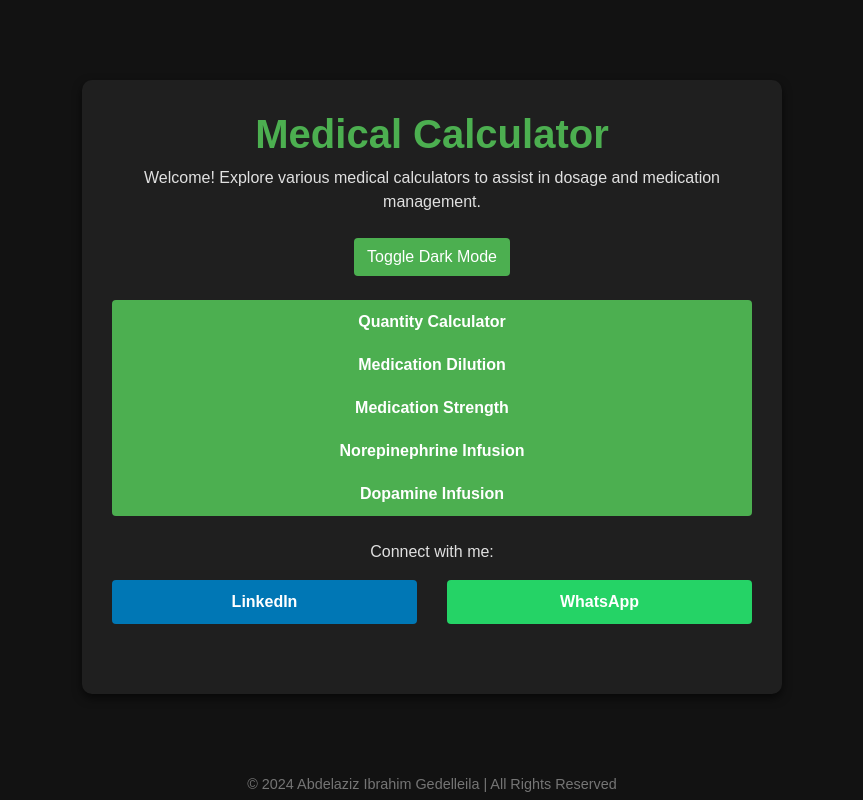
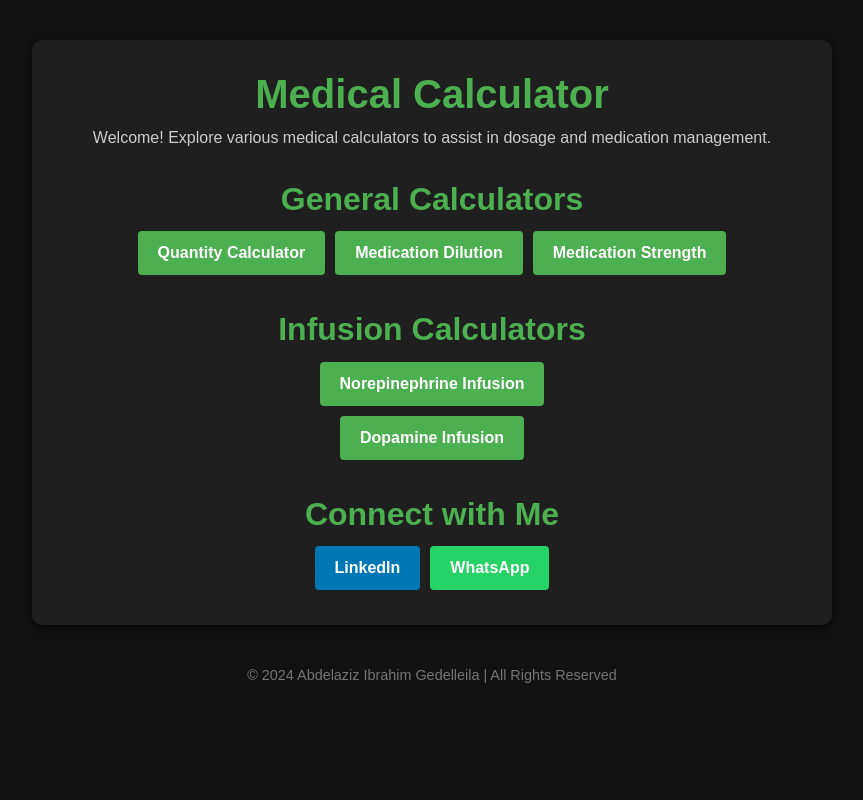
Before and after one commit to AbdelazizGedella/Calculator, a plain HTML site: page main.html in a window 1280 px wide. Shown: the whole page, without its empty margins (208-1071 px from the left). Drawn offline with nearby package versions, Linux system fonts and the light colour scheme.

Commit message:
Update main.html

```diff
--- a/main.html
+++ b/main.html
@@ -13,24 +13,26 @@
             font-family: Arial, sans-serif;
         }
         .container {
-            max-width: 700px;
-            margin: 10vh auto;
+            max-width: 800px;
+            margin-top: 5vh;
+            margin-bottom: 5vh;
             padding: 30px;
             background-color: #1f1f1f;
             border-radius: 10px;
             box-shadow: 0 4px 10px rgba(0, 0, 0, 0.6);
         }
-        h1 {
-            font-size: 2.5rem;
+        h1, h2 {
             color: #4caf50;
             font-weight: bold;
         }
         p {
             font-size: 1rem;
+            color: #cccccc;
         }
         .btn-custom {
             font-weight: bold;
             padding: 10px 20px;
+            margin: 5px;
             border: none;
             transition: all 0.3s ease;
         }
@@ -55,15 +57,8 @@
         .btn-whatsapp:hover {
             background-color: #1da851;
         }
-        .toggle-dark-mode {
-            background-color: #4caf50;
-            color: #fff;
-        }
-        .toggle-dark-mode:hover {
-            background-color: #388e3c;
-        }
-        .btn-group .btn {
-            margin: 5px;
+        .section {
+            margin-top: 30px;
         }
         footer {
             margin-top: 20px;
@@ -77,27 +72,33 @@
 
 <div class="container text-center">
     <h1>Medical Calculator</h1>
-    <p class="mb-4">Welcome! Explore various medical calculators to assist in dosage and medication management.</p>
+    <p>Welcome! Explore various medical calculators to assist in dosage and medication management.</p>
 
-    <!-- Dark Mode Toggle -->
-    <button class="btn toggle-dark-mode mb-4" onclick="toggleDarkMode()">Toggle Dark Mode</button>
-
-    <!-- Calculator Links -->
-    <div class="btn-group-vertical d-md-block d-sm-inline-block d-block text-center">
-        <a href="https://abdelazizgedella.github.io/Calculator/index.html" target="_blank" class="btn btn-custom btn-calculator">Quantity Calculator</a><br>
-        <a href="https://abdelazizgedella.github.io/Calculator/index2.html" target="_blank" class="btn btn-custom btn-calculator">Medication Dilution</a><br>
-        <a href="https://abdelazizgedella.github.io/Calculator/index3.html" target="_blank" class="btn btn-custom btn-calculator">Medication Strength</a><br>
-        <a href="https://abdelazizgedella.github.io/Calculator/norepinephrine.html" target="_blank" class="btn btn-custom btn-calculator">Norepinephrine Infusion</a><br>
-        <a href="https://abdelazizgedella.github.io/Calculator/dopamine.html" target="_blank" class="btn btn-custom btn-calculator">Dopamine Infusion</a>
+    <!-- General Calculators Section -->
+    <div class="section">
+        <h2>General Calculators</h2>
+        <div class="d-flex flex-wrap justify-content-center">
+            <a href="https://abdelazizgedella.github.io/Calculator/index.html" target="_blank" class="btn btn-custom btn-calculator">Quantity Calculator</a>
+            <a href="https://abdelazizgedella.github.io/Calculator/index2.html" target="_blank" class="btn btn-custom btn-calculator">Medication Dilution</a>
+            <a href="https://abdelazizgedella.github.io/Calculator/index3.html" target="_blank" class="btn btn-custom btn-calculator">Medication Strength</a>
+        </div>
     </div>
 
-    <p class="mt-4">Connect with me:</p>
-    <div class="row">
-        <div class="col-12 col-md-6 mb-3">
-            <a href="https://www.linkedin.com/in/abdelaziz-ibrahim-gedeleila-773b2b141" target="_blank" class="btn btn-custom btn-linkedin btn-block">LinkedIn</a><br>
+    <!-- Infusion Calculators Section -->
+    <div class="section">
+        <h2>Infusion Calculators</h2>
+        <div class="d-flex flex-column align-items-center">
+            <a href="https://abdelazizgedella.github.io/Calculator/norepinephrine.html" target="_blank" class="btn btn-custom btn-calculator">Norepinephrine Infusion</a>
+            <a href="https://abdelazizgedella.github.io/Calculator/dopamine.html" target="_blank" class="btn btn-custom btn-calculator">Dopamine Infusion</a>
         </div>
-        <div class="col-12 col-md-6 mb-3">
-            <a href="https://wa.me/966536564235" target="_blank" class="btn btn-custom btn-whatsapp btn-block">WhatsApp</a>
+    </div>
+
+    <!-- Contact Section -->
+    <div class="section">
+        <h2>Connect with Me</h2>
+        <div class="d-flex flex-wrap justify-content-center">
+            <a href="https://www.linkedin.com/in/abdelaziz-ibrahim-gedeleila-773b2b141" target="_blank" class="btn btn-custom btn-linkedin">LinkedIn</a>
+            <a href="https://wa.me/966536564235" target="_blank" class="btn btn-custom btn-whatsapp">WhatsApp</a>
         </div>
     </div>
 </div>
@@ -111,11 +112,5 @@
 <script src="https://cdn.jsdelivr.net/npm/popper.js@1.16.1/dist/umd/popper.min.js"></script>
 <script src="https://cdn.jsdelivr.net/npm/bootstrap@4.6.2/dist/js/bootstrap.min.js"></script>
 
-<script>
-    function toggleDarkMode() {
-        document.body.classList.toggle('dark-mode');
-    }
-</script>
-
 </body>
 </html>
```
